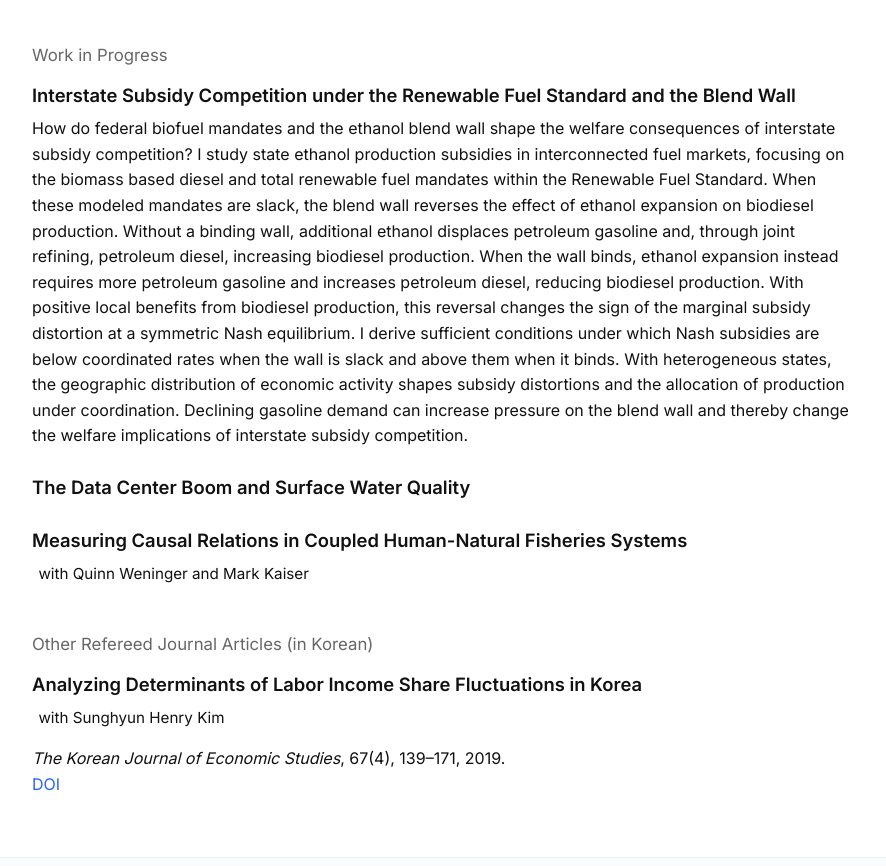
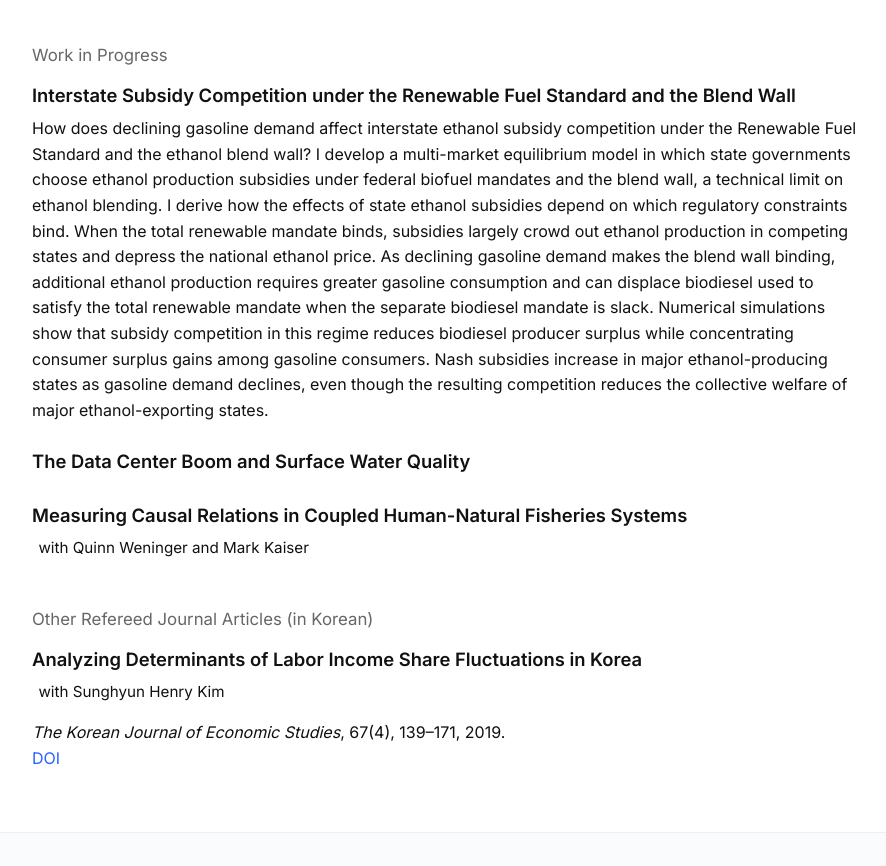
Before and after one commit to hulhwang/hulhwang.github.io, a plain HTML site: page index.html in a window 1280 px wide. Shown: the part 1055-1921 px from the top of the page, without its empty margins (338-1224 px from the left). Drawn offline with nearby package versions, Linux system fonts and the light colour scheme.

Commit message:
Update paper abstract on ethanol subsidy competition
Revised the abstract to focus on the impact of declining gasoline demand on interstate ethanol subsidy competition and the Renewable Fuel Standard.

```diff
--- a/index.html
+++ b/index.html
@@ -225,15 +225,8 @@
             Interstate Subsidy Competition under the Renewable Fuel Standard and the Blend Wall
           </div>
           <p class="paper-abstract">
-            How do federal biofuel mandates and the ethanol blend wall shape the welfare consequences of interstate subsidy competition?
-            I study state ethanol production subsidies in interconnected fuel markets, focusing on the biomass based diesel and total renewable fuel mandates within the Renewable Fuel Standard.
-            When these modeled mandates are slack, the blend wall reverses the effect of ethanol expansion on biodiesel production.
-            Without a binding wall, additional ethanol displaces petroleum gasoline and, through joint refining, petroleum diesel, increasing biodiesel production.
-            When the wall binds, ethanol expansion instead requires more petroleum gasoline and increases petroleum diesel, reducing biodiesel production.
-            With positive local benefits from biodiesel production, this reversal changes the sign of the marginal subsidy distortion at a symmetric Nash equilibrium.
-            I derive sufficient conditions under which Nash subsidies are below coordinated rates when the wall is slack and above them when it binds.
-            With heterogeneous states, the geographic distribution of economic activity shapes subsidy distortions and the allocation of production under coordination.
-            Declining gasoline demand can increase pressure on the blend wall and thereby change the welfare implications of interstate subsidy competition.
+
+How does declining gasoline demand affect interstate ethanol subsidy competition under the Renewable Fuel Standard and the ethanol blend wall? I develop a multi-market equilibrium model in which state governments choose ethanol production subsidies under federal biofuel mandates and the blend wall, a technical limit on ethanol blending. I derive how the effects of state ethanol subsidies depend on which regulatory constraints bind. When the total renewable mandate binds, subsidies largely crowd out ethanol production in competing states and depress the national ethanol price. As declining gasoline demand makes the blend wall binding, additional ethanol production requires greater gasoline consumption and can displace biodiesel used to satisfy the total renewable mandate when the separate biodiesel mandate is slack. Numerical simulations show that subsidy competition in this regime reduces biodiesel producer surplus while concentrating consumer surplus gains among gasoline consumers. Nash subsidies increase in major ethanol-producing states as gasoline demand declines, even though the resulting competition reduces the collective welfare of major ethanol-exporting states.
           </p>
 
 
```
